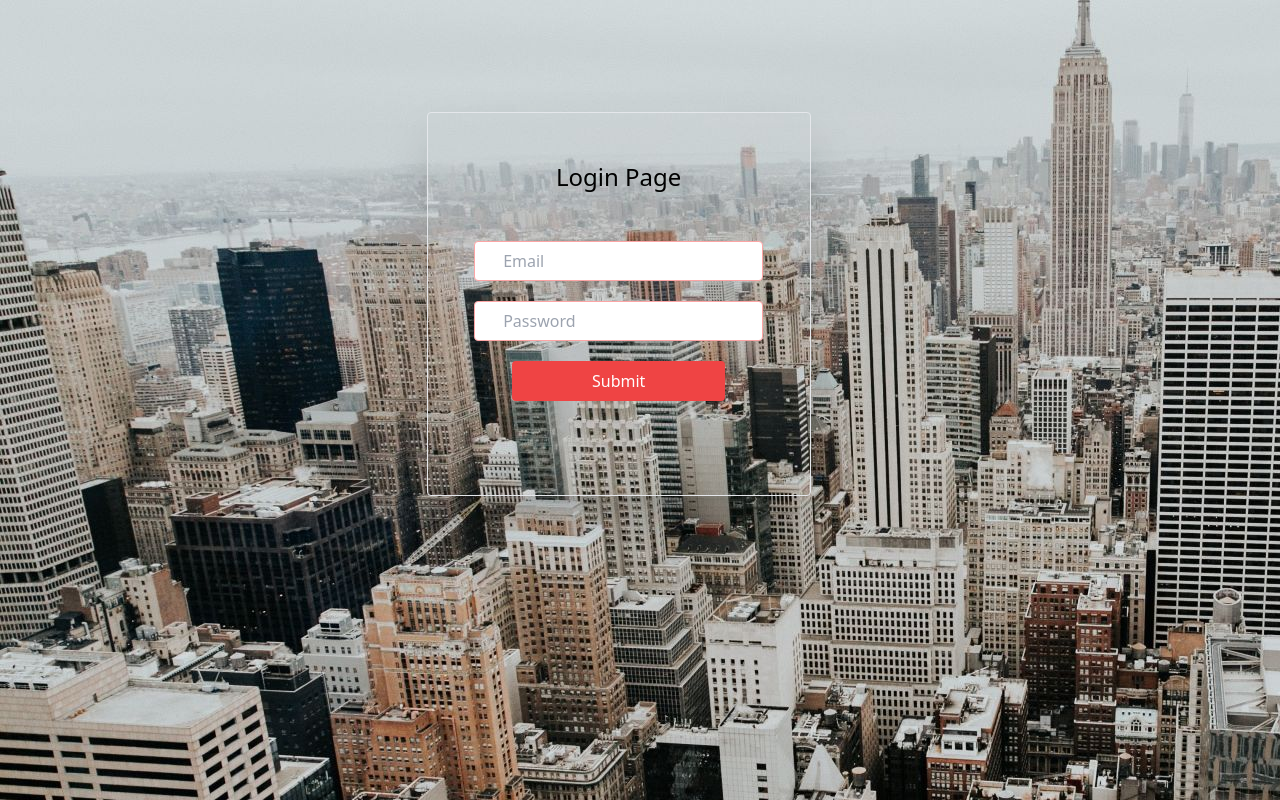
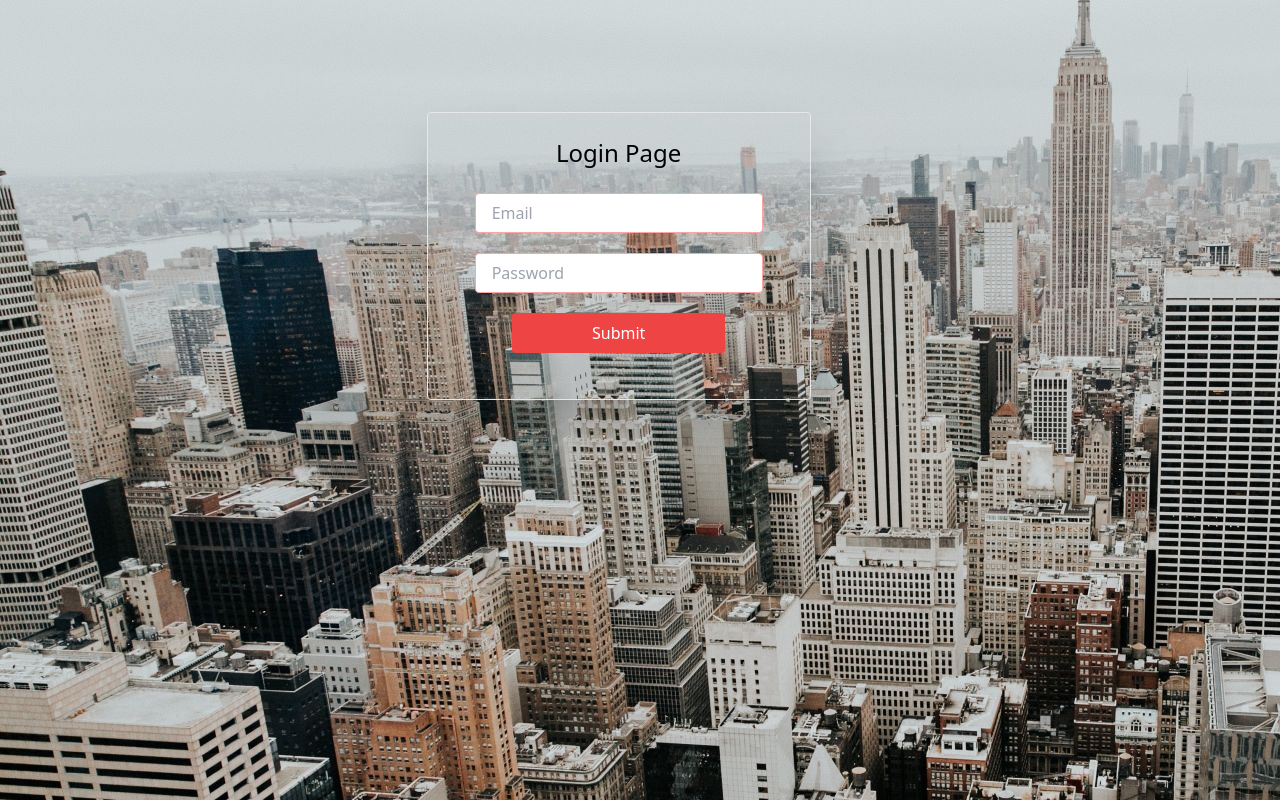
Before and after one commit to Xakim90/deliver, a React (Create React App) app in the folder client/: page / in a window 1280 px wide. Built offline with nearby package versions, Linux system fonts and the light colour scheme.

Commit message:
free inputs

```diff
--- a/client/src/components/Login.js
+++ b/client/src/components/Login.js
@@ -16,23 +16,26 @@ const Login = () => {
             <form onSubmit={handleSubmit(onSubmit)}>
                 <div className="grid grid-cols-12 h-screen">
                     <div className="col-span-4"></div>
-                    <div className="border mt-28 rounded shadow-2xl w-96 h-96 text-center">
-                        <br />
+                    <div className="border mt-28 rounded shadow-2xl w-96 h-72 text-center">
                         <br />
                         <div className="text-2xl">Login Page</div>
                         <br />
-                        <br />
                         <input
-                            className="border rounded border-red-300 outline-none h-10 px-7"
+                            className="rounded border border-red-300 outline-none h-10 w-72 px-4"
                             {...register("email")}
+                            type="text"
                             placeholder="Email"
                         />
                         <input
-                            className="my-5 border rounded border-red-300 outline-none h-10 px-7"
+                            className="my-5 border rounded border-red-300 outline-none h-10 w-72 px-4"
                             {...register("password")}
+                            type="password"
                             placeholder="Password"
                         />
-                        <input className="bg-red-500 rounded text-white h-10 px-20 cursor-pointer" type="submit" />
+                        <input
+                            className="bg-red-500 rounded text-white h-10 px-20 cursor-pointer"
+                            type="submit"
+                        />
                     </div>
                     <div className="col-span-4"></div>
                 </div>
```
